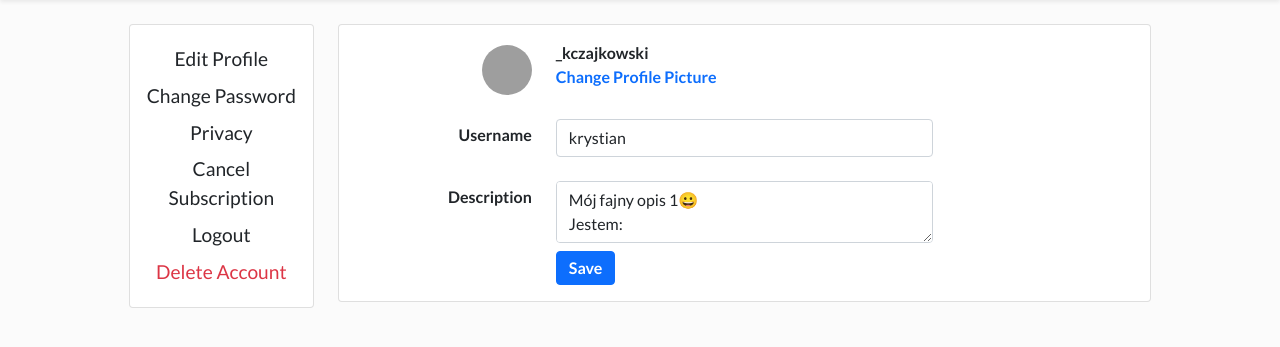
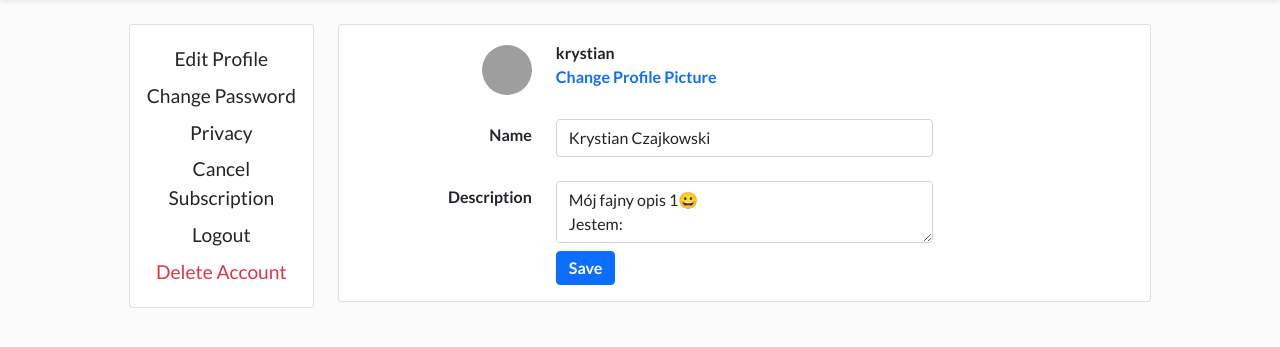
Before and after one commit to krysczajkowski/linkshub, a Django app: page /settings/edit in a window 1280 px wide. Shown: the part 56-403 px from the top of the page. Run offline with Django 3.2, Linux system fonts and the light colour scheme; a user stored in the database is signed in; data comes from the database, SQL or seed files in the repository; both versions use the stored data as it was after the commit; some libraries are stand-ins or nearby versions; grey boxes are pictures that could not be loaded.

Commit message:
Add name in settings edit form

```diff
--- a/account/models.py
+++ b/account/models.py
@@ -4,6 +4,7 @@ from django.contrib.auth.models import User
 # Create your models here.
 class Profile(models.Model):
     user = models.ForeignKey(User, on_delete=models.CASCADE, blank=True, null=True)
+    name= models.CharField(max_length=40, blank=True)
     image = models.ImageField(upload_to='profile_pic', null=True, blank=True)
     description = models.CharField(max_length=300, null=True, blank=True)
 
--- a/account/views.py
+++ b/account/views.py
@@ -27,7 +27,11 @@ def profile_preview(request):
     profile = Profile.objects.get(user=request.user)
 
     # Get basic data
-    username = request.user.username
+    if profile.name:
+        username = profile.name
+    else:
+        username = request.user.username
+
     description = profile.description
     profile_picture = profile.image
 
--- a/linkshub/static/js/edit.js
+++ b/linkshub/static/js/edit.js
@@ -67,6 +67,7 @@ function validateFile(){
 }
 
 // Username validation
+/*
 const usernameField = document.querySelector('#usernameField')
 const usernameFeedback = document.querySelector('.username-feedback')
 
@@ -110,6 +111,36 @@ usernameField.addEventListener('keyup', (e) => {
         usernameFeedback.innerHTML = `<p>Username must be between 2 and 80 characters.</p>`
     }
 })
+*/
+
+// Name validation
+const nameField = document.querySelector('#nameField')
+const nameFeedback = document.querySelector('.name-feedback')
+
+nameField.addEventListener('keyup', (e) => {
+    const nameValue = e.target.value;
+
+    nameField.classList.remove('is-invalid')
+    nameField.classList.remove('is-valid')
+    nameFeedback.style.display = 'none'
+
+    if (nameValue.length < 40) {
+        submitBtn.removeAttribute('disabled')
+
+        nameField.classList.remove('is-invalid')
+        nameField.classList.add('is-valid')
+    } else {
+        // Dispable submit button
+        submitBtn.setAttribute('disabled', 'disabled')
+        submitBtn.disabled = true
+
+        nameField.classList.add('is-invalid')
+
+        nameFeedback.style.display = 'block'
+        nameFeedback.innerHTML = `<p>Name must be less than 40 characters.</p>`
+    }
+})
+
 
 // Description validation
 const descriptionField = document.querySelector('#descriptionField')
--- a/linkshub/views.py
+++ b/linkshub/views.py
@@ -29,7 +29,11 @@ def profile(request, username):
     profile = Profile.objects.get(user=user)
 
     # Get basic data
-    username = request.user.username
+    if profile.name:
+        username = profile.name
+    else:
+        username = user.username
+
     description = profile.description
     profile_picture = profile.image
 
--- a/settings/forms.py
+++ b/settings/forms.py
@@ -9,12 +9,9 @@ from account.models import Profile
 # Create your forms here.
 
 class EditForm(forms.ModelForm):
-    image = forms.FileField(required=False, widget=forms.ClearableFileInput(attrs={'class': 'form-control', 'accept': '.jpg, .png', 'required': False}))
-    description = forms.CharField(required=False, widget=forms.Textarea(attrs={'class': 'form-control', 'required': False}))
-
     class Meta:
         model = Profile
-        fields = ('image', 'description')
+        fields = ('image', 'name', 'description')
 
 
 class PasswordChangingForm(PasswordChangeForm):
--- a/settings/views.py
+++ b/settings/views.py
@@ -30,53 +30,26 @@ def index(request):
 def edit(request):
     profile = Profile.objects.get(user=request.user)
     user = profile.user
+    username = user.username
 
-    username = user.username
-    description = profile.description
     profile_pic = profile.image
 
     if request.method == 'POST':
-        everything_ok = True
-        error_msg = ''
+        form = EditForm(request.POST, request.FILES, instance=profile)
 
-        image = request.FILES.get('imageField', False)
-        username = request.POST['username']
-        description = request.POST['description']
-
-        # Username validation
-        validated_username = username_validation(request, username, everything_ok, error_msg)
-        everything_ok = validated_username['everything_ok']
-        error_msg = validated_username['error_msg']
-
-        # Description validation
-        if len(description) > 300:
-            everything_ok = False
-            error_msg = 'Description must be less than 300 characters.'
-
-        # Image validation
-        if image:
-            validated_image = validate_image(image, everything_ok, error_msg)
-            everything_ok = validated_image['everything_ok']
-            error_msg = validated_image['error_msg']
-
-        if everything_ok:
-            user.username = username
-            user.save()
-
-            if image:
-                profile.image = image
-                profile_pic = profile.image
-
-            profile.description = description
-            profile.save()
-
+        if form.is_valid():
+            editedForm = form.save()
             messages.success(request, 'Profile updated.')
         else:
-            messages.error(request, error_msg)
+            messages.error(request, 'Profile not updated. Please try again.')
+
+        return redirect('/settings/edit')
+    else:
+        form = EditForm(instance=profile)
 
     context = {
+        'form': form,
         'username': username,
-        'description': description,
         'image': profile_pic
     }
 
--- a/templates/settings/edit.html
+++ b/templates/settings/edit.html
@@ -24,7 +24,7 @@
             <div class="card card-body">
                 <form method='POST' enctype="multipart/form-data" id='edit-form'>
                     {% csrf_token %}
-                    <input type="file" class='d-none' id='imageField' name='imageField' accept='.jpg, .png'>
+                    <input type="file" class='d-none' id='imageField' name='image' accept='.jpg, .png'>
                     <div class="row">
                         <div class="col-3 d-flex justify-content-end">
                             {% if image %}
@@ -34,7 +34,7 @@
                             {% endif %}
                         </div>
                         <div class="col-9 col-md-6">
-                            <p class='fw-bold mb-0'>_kczajkowski</p>
+                            <p class='fw-bold mb-0'>{{ username }}</p>
                             <a href="#" class='fw-bold' onclick="document.getElementById('imageField').click(); return false" id='profile_img_change'>Change Profile Picture</a>
                             <div class="image-feedback invalid-feedback" style='display:none;'>
                             </div>
@@ -42,21 +42,22 @@
                     </div>
                     <div class="row mt-4">
                         <div class="col-12 col-md-3 d-md-flex justify-content-end mt-1">
-                            <span class='fw-bold'>Username</span>
+                            <span class='fw-bold'>Name</span>
                         </div>
                         <div class="col-12 col-md-6">
-                            <input type="text" name='username' placeholder='Username' id='usernameField' class='form-control' value='{{username}}'>
-                            <div class="username-feedback invalid-feedback" style='display:none;'>
+                            <input type="text" name='name' placeholder='Name' id='nameField' class='form-control' value='{{form.name.value}}'>
+                            <div class="name-feedback invalid-feedback" style='display:none;'>
                             </div>
                         </div>
                     </div>
+
                     <div class="row mt-4">
                         <div class="col-12 col-md-3 d-md-flex justify-content-end mt-1">
                             <span class='fw-bold'>Description</span>
                         </div>
                         <div class="col-12 col-md-6">
-                            <textarea class='form-control' name='description' id='descriptionField'>{{description}}</textarea>
-                            <div class="description-feedback invalid-feedback" style='display:none;'>
+                            <textarea class='form-control' name='description' id='descriptionField'>{{ form.description.value }}</textarea>
+                            <div class="description-feedback invalid-feedback" style='display:none;'>{{ form.description.errors }}
                             </div>
                         </div>
                     </div>
```
Also changed, not shown: account/migrations/0018_profile_name.py (added), account/migrations/0019_alter_profile_name.py (added), db.sqlite3.
